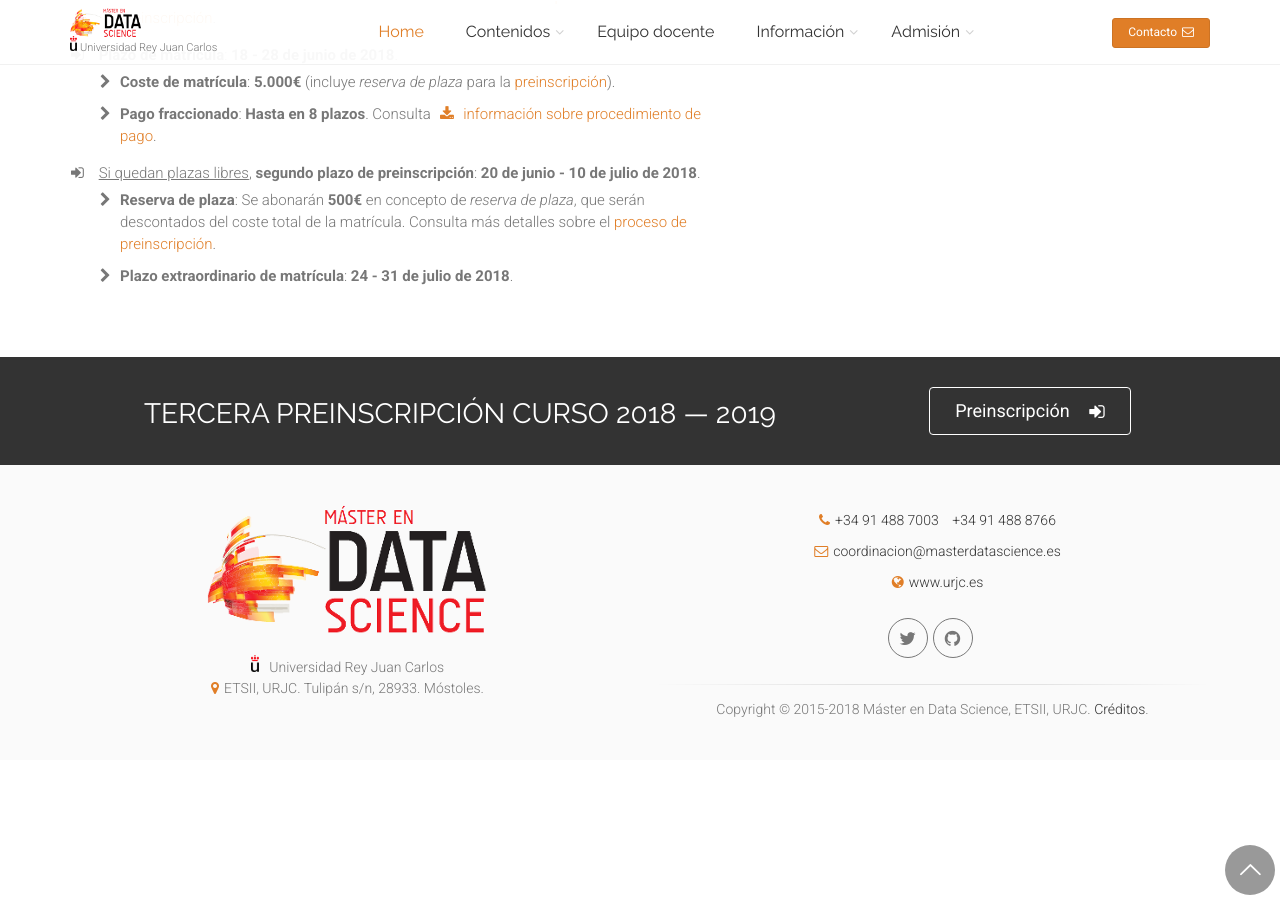
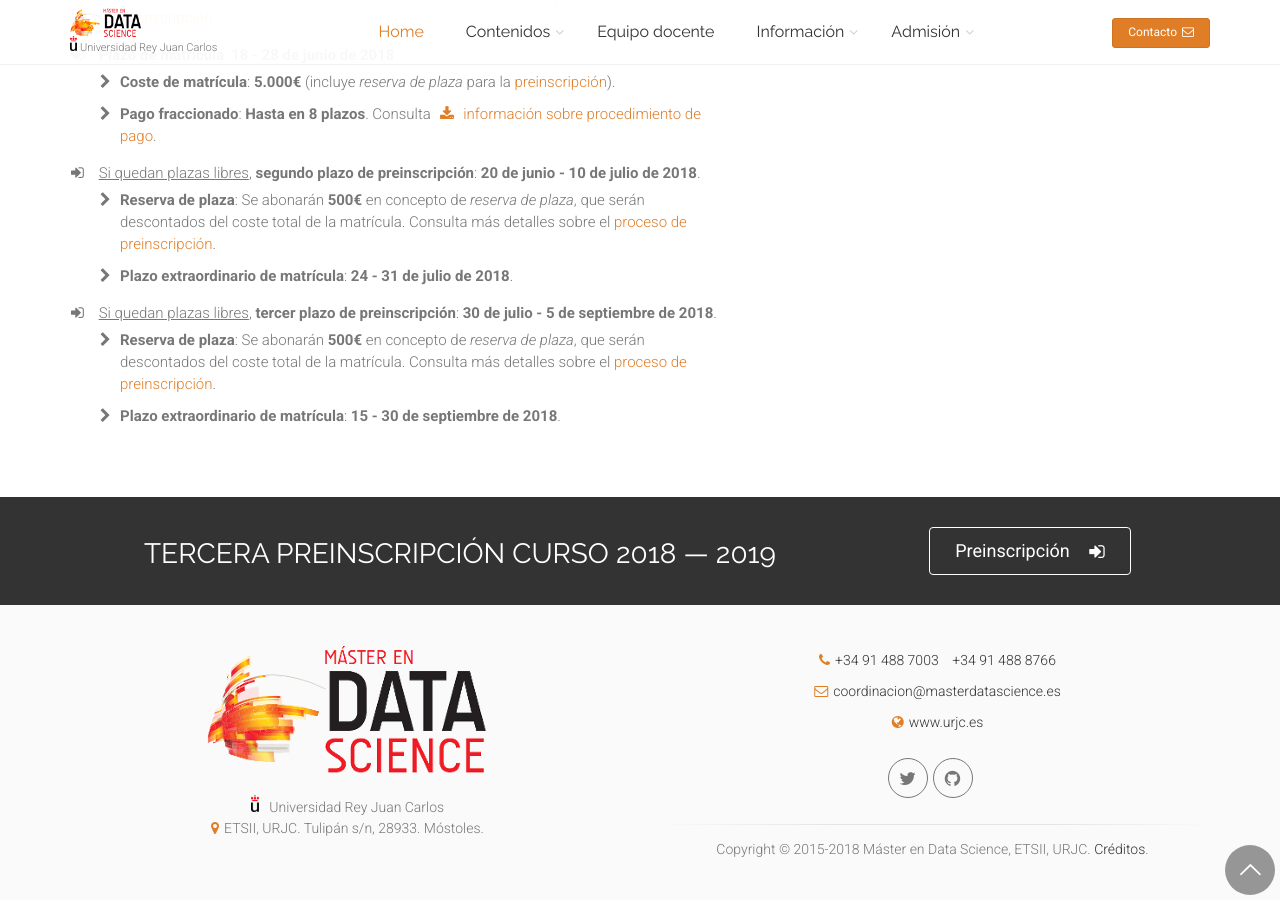
Before and after one commit to URJCDataScience/central, a Jekyll site: the page built from informacion/index.html, in a window 1280 px wide and 900 px high, scrolled down 1270 px. Built offline with Jekyll 4.4.1, drawn with Linux system fonts in a browser that asks for light colours.

Commit message:
3rd registration period; information

```diff
--- a/informacion/index.html
+++ b/informacion/index.html
@@ -141,6 +141,21 @@ author: URJCDataScience
 							</li>
 						</ul>
 					</li>
+					<li >
+						<i class="fa fa-sign-in pr-10"></i> <u>Si quedan plazas libres</u>, <strong>tercer plazo de preinscripción</strong>:
+						<strong>30 de julio - 5 de septiembre de 2018</strong>.
+						<ul class="list-icon-ind pl-50 mark-left-30">
+							<li>
+								<strong>Reserva de plaza</strong>:
+								Se abonarán <strong>500€</strong> en concepto de <em>reserva de plaza</em>, que serán
+								descontados del coste total de la matrícula. Consulta más detalles sobre el
+								<a href="{{ site.url }}/preinscripcion">proceso de preinscripción</a>.
+							</li>
+							<li>
+								<strong>Plazo extraordinario de matrícula</strong>: <strong>15 - 30 de septiembre de 2018</strong>.
+							</li>
+						</ul>
+					</li>
 				</ul>
 			<!-- Admisión end -->
 			</div>
```
